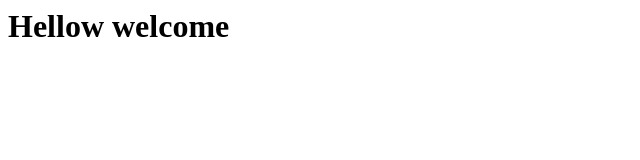
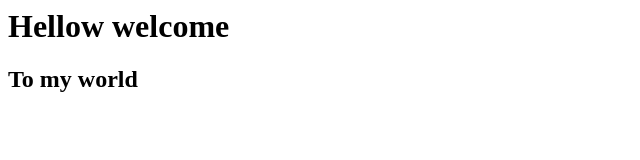
Before and after one commit to Giri741/Benten-1, a plain HTML site: page index.html in a window 1280 px wide. Shown: the whole page, without its empty margins (0-640 px from the left). Drawn offline with Linux system fonts and the light colour scheme.

Commit message:
web start-2

```diff
--- a/index.html
+++ b/index.html
@@ -1,3 +1,4 @@
 <html>
 	<h1>Hellow welcome<h1/>
+	<h2>To my world<h1:wq!/>
 <html/>
```
